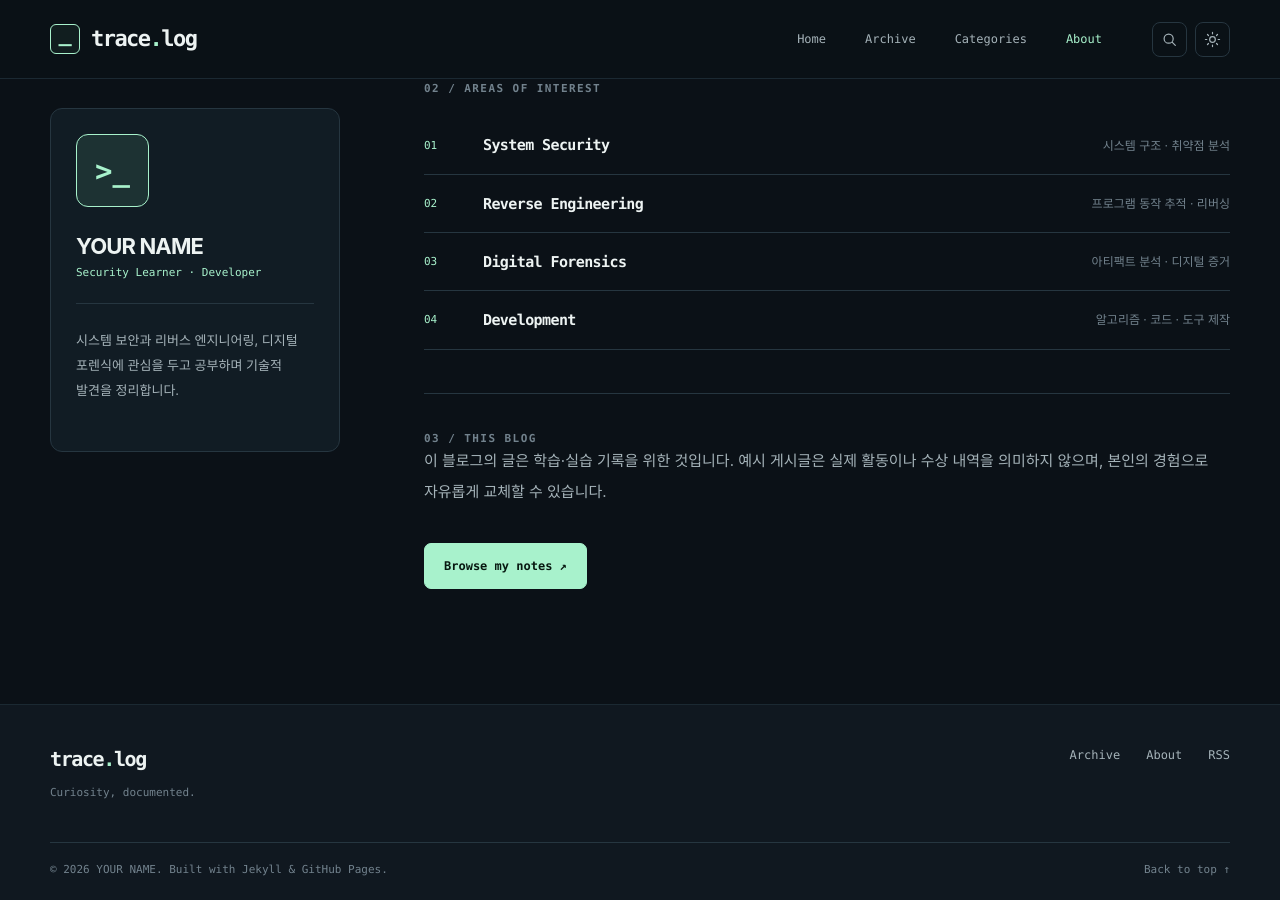
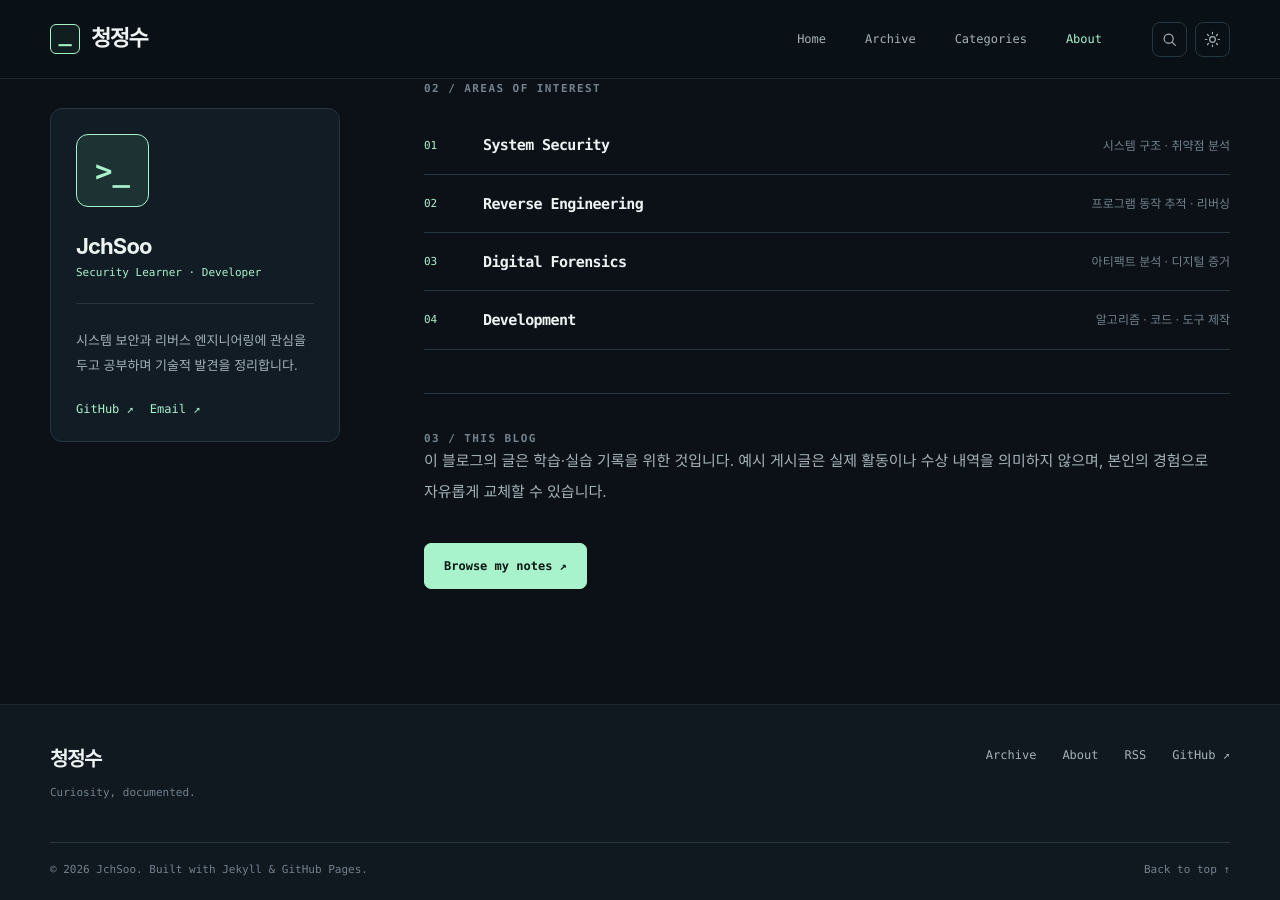
Before and after one commit to JchSoo/jchsoo.github.io, a Jekyll site: the page built from about.html, in a window 1280 px wide and 900 px high, scrolled down 679 px. Built offline with Jekyll 4.4.1, drawn with Linux system fonts in a browser that asks for light colours.

Commit message:
기본정보 수정

```diff
--- a/_config.yml
+++ b/_config.yml
@@ -1,16 +1,16 @@
 # 여기만 수정해도 블로그의 기본 정보가 변경됩니다.
-title: "trace.log"
+title: "청정수"
 subtitle: "Security & Development Field Notes"
-description: "개발, CTF, 보안 연구를 탐구하고 기록하는 개인 기술 블로그"
-author: "YOUR NAME"
+description: "청정한 공간"
+author: "JchSoo"
 role: "Security Learner · Developer"
 intro: "코드를 읽고, 동작을 추적하고, 배운 것을 기록합니다."
-about_short: "시스템 보안과 리버스 엔지니어링, 디지털 포렌식에 관심을 두고 공부하며 기술적 발견을 정리합니다."
-github_username: "YOUR_USERNAME"  # 본인 GitHub 아이디로 변경
-email: ""                     # 선택 사항: 공개할 이메일만 입력
+about_short: "시스템 보안과 리버스 엔지니어링에 관심을 두고 공부하며 기술적 발견을 정리합니다."
+github_username: "JchSoo"  # 본인 GitHub 아이디로 변경
+email: "rlqja1220@gmail.com"                     # 선택 사항: 공개할 이메일만 입력
 
 # GitHub 사용자 사이트: https://YOUR_USERNAME.github.io
-url: "https://YOUR_USERNAME.github.io"
+url: "https://jchsoo.github.io"
 baseurl: ""
 lang: ko-KR
 timezone: Asia/Seoul
```
